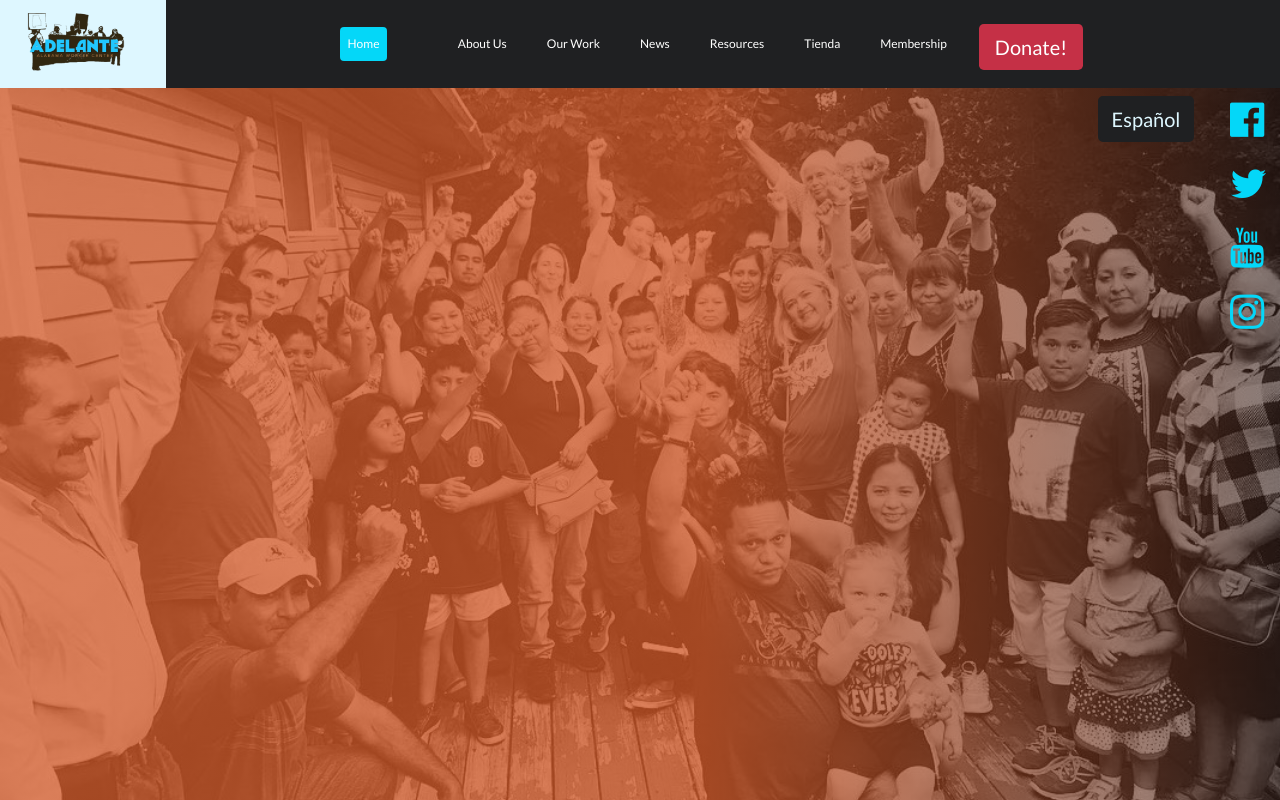
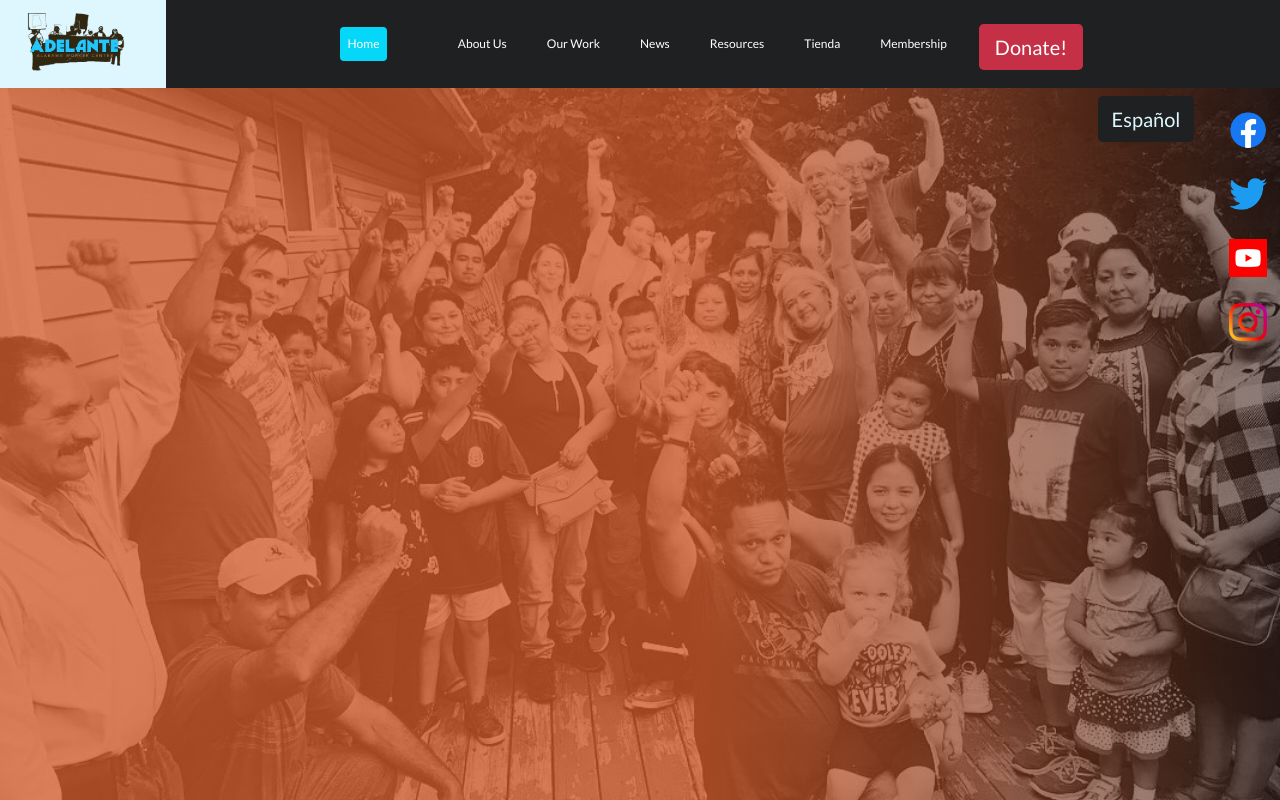
Before and after one commit to johnbuttram/AdelanteV3, a website: page assets/html/eng/homeEng.html in a window 1280 px wide. Shown: the top 800 px of the page. Drawn offline with nearby package versions, Linux system fonts and the light colour scheme; a script that the page names is missing.

Commit message:
Replaced social icons with icons from individual brand websites.

```diff
--- a/assets/css/custom.css
+++ b/assets/css/custom.css
@@ -396,8 +396,7 @@ a.active.navMember {
 }
 
 .icons {
-  color: #04D7F8 !important;
-  font-size: 5vmin;
+  width: 3vw;
 }
 
 .icons:hover {
@@ -419,7 +418,7 @@ a.active.navMember {
 
 @media (max-width: 767px) {
   .icons {
-    font-size: 5vmin;
+    width: 10vw;
   }
 
   .iconFloat {
@@ -428,6 +427,7 @@ a.active.navMember {
     flex-direction: column;
     float: right;
     line-height: 6vh;
+    margin-top: 6vh;
   }
 }
 
--- a/assets/html/eng/homeEng.html
+++ b/assets/html/eng/homeEng.html
@@ -15,6 +15,7 @@
     <link rel="stylesheet" href="../../css/custom.css">
     <link rel="stylesheet" href="http://fonts.googleapis.com/icon?family=Material+Icons">
     <link rel="stylesheet" href="../../../node_modules/aos/dist/aos.css">
+    <link rel="stylesheet" href="../../css/socials.css">
 
     <!--/Stylesheets-->
 </head>
@@ -108,14 +109,20 @@
             <div class="col-md-12">
                 <div data-aos="fade-up" data-aos-easing="ease" id="aboutImageGradient">
                     <div data-aos="fade-up-left" class="iconFloat">
-                        <a rel="noreferrer" href="http://www.facebook.com/adelantealabama" target="_blank"><i
-                                class="pulse icons fa fa-facebook-official"></i></a>
-                        <a rel="noreferrer" href="http://twitter.com/AdelanteAlabama" target="_blank"><i
-                                class="pulse icons fa fa-twitter"></i></a>
+                        <a rel="noreferrer" href="http://www.facebook.com/adelantealabama" target="_blank">
+                            <img
+                                src="../../img/socials/f_logo_RGB-Blue_58.png"
+                                class="pulse icons"></a>
+                        <a rel="noreferrer" href="http://twitter.com/AdelanteAlabama" target="_blank">  <img
+                            src="../../img/socials/2021 Twitter logo - blue.png"
+                            class="pulse icons"></a></a>
                         <a rel="noreferrer" href="http://www.youtube.com/channel/UCF8SwmEsKxw29YcxPQZ82Kw"
-                            target="_blank"><i class="pulse icons fa fa-youtube"></i></a>
-                        <a rel="noreferrer" href="http://instagram.com/AdelanteAlabama" target="_blank"><i
-                                class="pulse icons fa fa-instagram"></i></a>
+                            target="_blank">  <img
+                            src="../../img/socials/youtube_social_square_red.png"
+                            class="pulse icons"></a></a>
+                        <a rel="noreferrer" href="http://instagram.com/AdelanteAlabama" target="_blank">  <img
+                            src="../../img/socials/Instagram_Glyph_Gradient_RGB.png"
+                            class="pulse icons"></a>
                     </div>
                 </div>
             </div>
```
Also changed, not shown: assets/html/esp/homeEsp.html (+13 -7 lines), assets/img/socials/2021 Twitter logo - blue.png (added), assets/img/socials/Instagram_Glyph_Gradient_RGB.png (added), assets/img/socials/f_logo_RGB-Blue_58.png (added), assets/img/socials/youtube_social_square_red.png (added).
